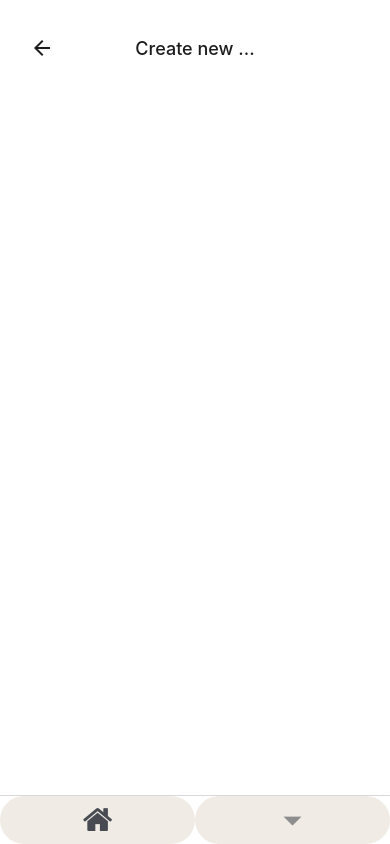
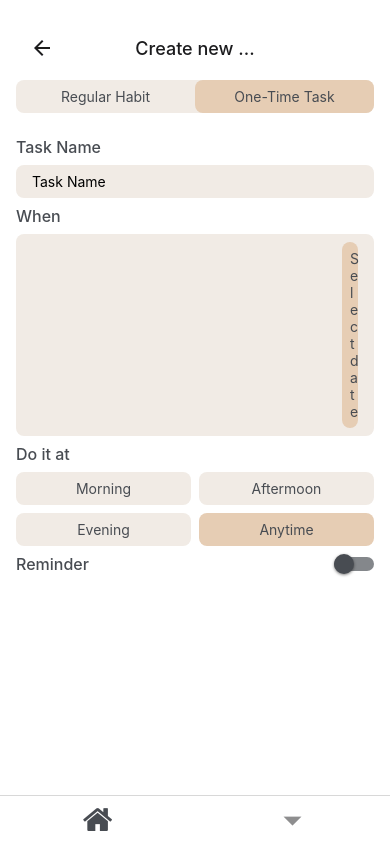
Before and after one commit to ABertie/Habird, a React Native app: screen /Add in a window 390 px wide. Built offline with nearby package versions, Linux system fonts and the light colour scheme.

Commit message:
create task form

```diff
--- a/App.js
+++ b/App.js
@@ -19,16 +19,20 @@ export default function App() {
         backgroundColor: Lightest,
       }}
       screenOptions={{
+        animation: 'shift',
         headerShown: false,
         tabBarShowLabel: false,
         tabBarItemStyle: {
-          backgroundColor: Light,
+          // backgroundColor: Light,
           borderRadius: 99,
           width: 48,
           height: 48,
           alignItems: 'center',
           justifyContent: 'center',
         },
+        tabBarInactiveBackgroundColor: {
+          backgroundColor: Light,
+        }
       }}
       >
         <Tab.Screen
--- a/components/HomeScreens/AddScreen.js
+++ b/components/HomeScreens/AddScreen.js
@@ -1,13 +1,45 @@
-import { View } from 'react-native';
-import { Lightest } from '../colors';
+import { SafeAreaView, ScrollView, View } from 'react-native';
+import { Light, Lightest } from '../colors';
+import SelectButton from '../Inputs/SelectButton';
+import { useState } from 'react';
+import CreateHabit from './CreateHabit';
+import CreateTask from './CreateTask';
 
 export default function AddScreen({ navigation, route }) {
+  const [selected, setSelected] = useState('Task')
+
   return (
-    <View style={{
-        backgroundColor: Lightest,
-        flex: 1,
+    <SafeAreaView style={{
+      backgroundColor: Lightest,
+      flex: 1,
     }}>
-
-    </View>
+      <View style={{
+        display: 'flex',
+        flexDirection: 'row',
+        alignItems: 'stretch',
+        justifyContent: 'center',
+        width: '100%',
+        backgroundColor: Light,
+        borderRadius: 8,
+        marginBottom: 16,
+      }}>
+        <SelectButton
+          label="Regular Habit"
+          selected={selected === "Habit" ? true : false}
+          onPress={() => setSelected('Habit')}
+        />
+        <SelectButton
+          label="One-Time Task"
+          selected={selected === "Task" ? true : false}
+          onPress={() => setSelected('Task')}
+        />
+      </View>
+      <ScrollView>
+        {selected === 'Habit'
+          ? <CreateHabit />
+          : <CreateTask />
+        }
+      </ScrollView>
+    </SafeAreaView>
   )
 }
--- /dev/null
+++ b/components/HomeScreens/CreateHabit.js
@@ -0,0 +1,9 @@
+import { Text, View } from "react-native";
+
+export default function CreateHabit() {
+  return (
+    <View>
+      <Text>Habit</Text>
+    </View>
+  )
+}
--- /dev/null
+++ b/components/HomeScreens/CreateTask.js
@@ -0,0 +1,76 @@
+import { useState } from "react";
+import { Pressable, StyleSheet, Switch, Text, TextInput, View } from "react-native";
+import { Brand, Dark, Darkest, Light, Lightest, Mid } from "../colors";
+import DateTimePicker from "react-native-ui-datepicker";
+import SelectButton from "../Inputs/SelectButton";
+import DatePicker from "../Inputs/DatePicker";
+import DoItAt from "../Inputs/DoItAt";
+
+export default function CreateTask() {
+    const [name, setName] = useState('')
+    const [date, setDate] = useState()
+    const [reminders, setReminders] = useState()
+
+    const [doItAtSelected, setDoItAtSelected] = useState('Anytime')
+    const [reminderOn, setReminderOn] = useState(false)
+
+    return (
+        <View>
+            <Text style={styles.text}>Task Name</Text>
+            <TextInput
+                style={styles.input}
+                placeholder="Task Name"
+                onChangeText={setName}
+                value={name}
+            />
+            {/* <Text style={styles.text}>Icon</Text> */}
+            {/* <Text style={styles.text}>Color</Text> */}
+            <Text style={styles.text}>When</Text>
+            <DatePicker
+                date={date}
+                setDate={setDate}
+            />
+            <Text style={styles.text}>Do it at</Text>
+            <DoItAt
+                doItAtSelected={doItAtSelected}
+                setDoItAtSelected={setDoItAtSelected}
+            />
+            <View style={{
+                flexDirection: 'row',
+                alignItems: 'center',
+                justifyContent: 'space-between',
+            }}>
+                <Text style={styles.text}>Reminder</Text>
+                <Switch
+                    trackColor={{ false: Dark + 'aa', true: Light }}
+                    thumbColor={reminderOn ? Mid : Dark}
+                    ios_backgroundColor="#3e3e3e"
+                    onValueChange={() => setReminderOn(!reminderOn)}
+                    value={reminderOn}
+                />
+            </View>
+            {reminderOn && <DatePicker
+                date={reminders}
+                setDate={setReminders}
+            />}
+        </View>
+    )
+}
+
+const styles = StyleSheet.create({
+    text: {
+        color: Dark,
+        fontSize: 16,
+        fontWeight: '500',
+        paddingVertical: 8,
+    },
+    input: {
+        padding: 8,
+        paddingHorizontal: 16,
+        backgroundColor: Light,
+        borderRadius: 8,
+        flexDirection: 'row',
+        alignItems: 'center',
+        justifyContent: 'space-between',
+    }
+})
--- a/components/HomeScreens/HomeScreen.js
+++ b/components/HomeScreens/HomeScreen.js
@@ -1,11 +1,11 @@
-import { Pressable, Text, View } from "react-native";
+import { Pressable, SafeAreaView, ScrollView, Text } from "react-native";
 
 import { Dark, Lightest, Mid } from "../colors";
 import TackerNavigation from "./TackerNavgation";
 
 export default function HomeScreen({ children, style, navigation, route }) {
     return (
-        <View style={[
+        <SafeAreaView style={[
             style, {
                 flex: 1,
                 alignItems: 'center',
@@ -15,7 +15,9 @@ export default function HomeScreen({ children, style, navigation, route }) {
                 navigation={navigation}
                 route={route}
             />
-            {children}
+            <ScrollView>
+                {children}
+            </ScrollView>
             <Pressable
                 onPress={() => navigation.navigate('Add')}
                 style={{
@@ -29,12 +31,12 @@ export default function HomeScreen({ children, style, navigation, route }) {
                     borderRadius: 99,
                 }}>
                 <Text style={{
-                    textAlign:'center',
+                    textAlign: 'center',
                     fontSize: 32,
                     fontWeight: 300,
                     color: Dark,
                 }}>+</Text>
             </Pressable>
-        </View>
+        </SafeAreaView>
     )
 }
--- a/components/HomeScreens/TackerNavgation.js
+++ b/components/HomeScreens/TackerNavgation.js
@@ -1,5 +1,5 @@
 import { StyleSheet, View } from "react-native";
-import TackerButton from "./TackerButton";
+import SelectButton from "../Inputs/SelectButton";
 import { Light } from "../colors";
 
 export default function TackerNavigation({ navigation, route }) {
@@ -7,17 +7,17 @@ export default function TackerNavigation({ navigation, route }) {
 
     return (
         <View style={styles.navigation}>
-            <TackerButton
+            <SelectButton
                 label="Today"
                 selected={selected === "Today" ? true : false}
                 onPress={() => navigation.navigate('Today')}
             />
-            <TackerButton
+            <SelectButton
                 label="Weekly"
                 selected={selected === "Weekly" ? true : false}
                 onPress={() => navigation.navigate('Weekly')}
             />
-            <TackerButton
+            <SelectButton
                 label="Overall"
                 selected={selected === "Overall" ? true : false}
                 onPress={() => navigation.navigate('Overall')}
--- /dev/null
+++ b/components/Inputs/DatePicker.js
@@ -0,0 +1,67 @@
+import { useState } from "react";
+import { TextInput, View } from "react-native";
+import DateTimePicker from "react-native-ui-datepicker";
+import SelectButton from "./SelectButton";
+import { Dark, Light, Lightest, Mid } from "../colors";
+
+export default function DatePicker({ date, setDate }) {
+    const [picker, setPicker] = useState(false)
+
+    return (
+        <>
+            <View style={{
+                padding: 8,
+                paddingHorizontal: 16,
+                backgroundColor: Light,
+                borderRadius: 8,
+                flexDirection: 'row',
+                alignItems: 'center',
+                justifyContent: 'space-between',
+            }}>
+                <TextInput
+                    style={{
+                        color: Dark,
+                    }}
+                    readOnly={true}
+                    value={date}
+                />
+                <SelectButton
+                    style={{ flex: 0 }}
+                    selected={true}
+                    label='Select date'
+                    onPress={() => setPicker(!picker)}
+                />
+            </View>
+            {picker && <>
+                <DateTimePicker
+                    mode="single"
+                    date={date}
+                    onChange={(params) => setDate(params.date)}
+                    timePicker={true}
+                    calendarTextStyle={{
+                        color: Dark,
+                        fontWeight: '500',
+                    }}
+                    headerTextStyle={{
+                        color: Dark,
+                        fontWeight: '500',
+                    }}
+                    headerButtonColor={Dark}
+                    weekdatesTextStyle={{
+                        color: Dark,
+                    }}
+                    selectedTextStyle={{
+                        color: Lightest,
+                    }}
+                    selectedItemColor={Mid}
+                />
+                <SelectButton
+                    style={{ flex: 0 }}
+                    label="Reset date"
+                    selected={true}
+                    onPress={() => setDate()}
+                />
+            </>}
+        </>
+    )
+}
--- /dev/null
+++ b/components/Inputs/DoItAt.js
@@ -0,0 +1,53 @@
+import { StyleSheet, View } from "react-native"
+import SelectButton from "./SelectButton"
+import { Light } from "../colors"
+
+export default function DoItAt({doItAtSelected, setDoItAtSelected}) {
+    return (
+        <View style={{
+            flexDirection: 'column',
+            gap: 8,
+        }}>
+            <View style={styles.column}>
+                <SelectButton
+                    label="Morning"
+                    selected={doItAtSelected === "Morning" ? true : false}
+                    onPress={() => setDoItAtSelected('Morning')}
+                    style={styles.button}
+                />
+                <SelectButton
+                    label="Aftermoon"
+                    selected={doItAtSelected === "Aftermoon" ? true : false}
+                    onPress={() => setDoItAtSelected('Aftermoon')}
+                    style={styles.button}
+                />
+            </View>
+            <View style={styles.column}>
+                <SelectButton
+                    label="Evening"
+                    selected={doItAtSelected === "Evening" ? true : false}
+                    onPress={() => setDoItAtSelected('Evening')}
+                    style={styles.button}
+                />
+                <SelectButton
+                    label="Anytime"
+                    selected={doItAtSelected === "Anytime" ? true : false}
+                    onPress={() => setDoItAtSelected('Anytime')}
+                    style={styles.button}
+                />
+            </View>
+        </View>
+    )
+}
+
+const styles = StyleSheet.create({
+    column: {
+        flexDirection: 'row',
+        alignItems: 'center',
+        justifyContent: 'space-between',
+        gap: 8,
+    },
+    button: {
+        backgroundColor: Light,
+    }
+})
--- a/components/HomeScreens/TackerButton.js
+++ b/components/Inputs/SelectButton.js
@@ -1,13 +1,13 @@
 import { Pressable, StyleSheet, Text } from "react-native";
 import { Dark, Mid } from "../colors";
 
-export default function TackerButton({ label, onPress, selected }) {
+export default function SelectButton({ label, onPress, selected, style }) {
     return (
         <Pressable style={selected ?
-            [styles.button, {
+            [styles.button, style, {
                 backgroundColor: Mid,
             }]
-            : styles.button}
+            : [styles.button, style]}
             onPress={onPress}>
             <Text style={styles.text}>{label}</Text>
         </Pressable>
--- a/package.json
+++ b/package.json
@@ -20,6 +20,7 @@
     "react-native": "0.74.3",
     "react-native-safe-area-context": "4.10.5",
     "react-native-screens": "3.31.1",
+    "react-native-ui-datepicker": "^2.0.3",
     "react-native-web": "~0.19.10"
   },
   "devDependencies": {
```
Also changed, not shown: 1 other file (tests, documents, lock files or other folders).
